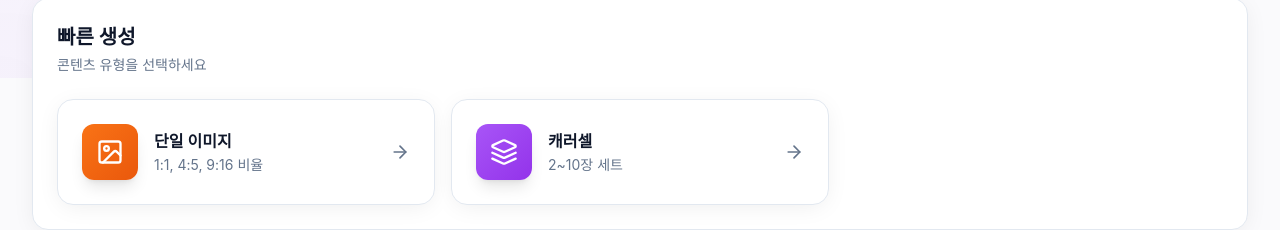
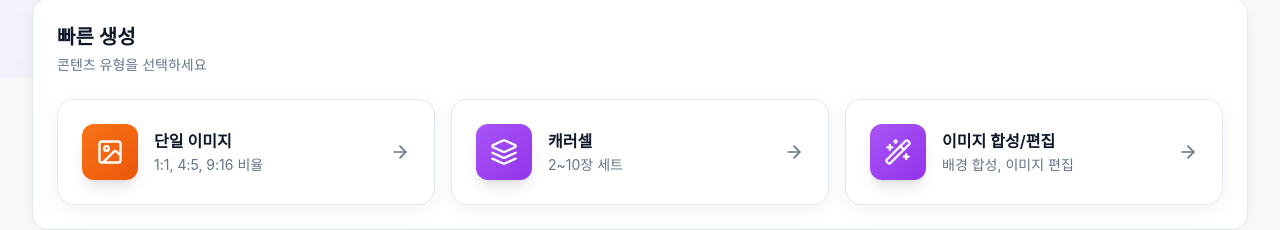
Before and after one commit to jayMinOh/ai-contents-factory, a Next.js app in the folder frontend/: page / in a window 1280 px wide. Shown: the part 722-952 px from the top of the page. Built offline with nearby package versions, Linux system fonts and the light colour scheme; no server answers.

Commit message:
feat: add compose option to quick creation section on main page

```diff
--- a/frontend/app/page.tsx
+++ b/frontend/app/page.tsx
@@ -15,6 +15,7 @@ import {
   Zap,
   Target,
   Loader2,
+  Wand2,
 } from "lucide-react";
 import { imageProjectApi, referenceApi, type ImageProject } from "@/lib/api";
 
@@ -34,6 +35,14 @@ const contentTypes = [
     desc: "2~10장 세트",
     color: "electric",
     gradient: "from-electric-500 to-electric-600",
+  },
+  {
+    type: "compose",
+    icon: Wand2,
+    label: "이미지 합성/편집",
+    desc: "배경 합성, 이미지 편집",
+    color: "purple",
+    gradient: "from-purple-500 to-purple-600",
   },
 ];
 
```
